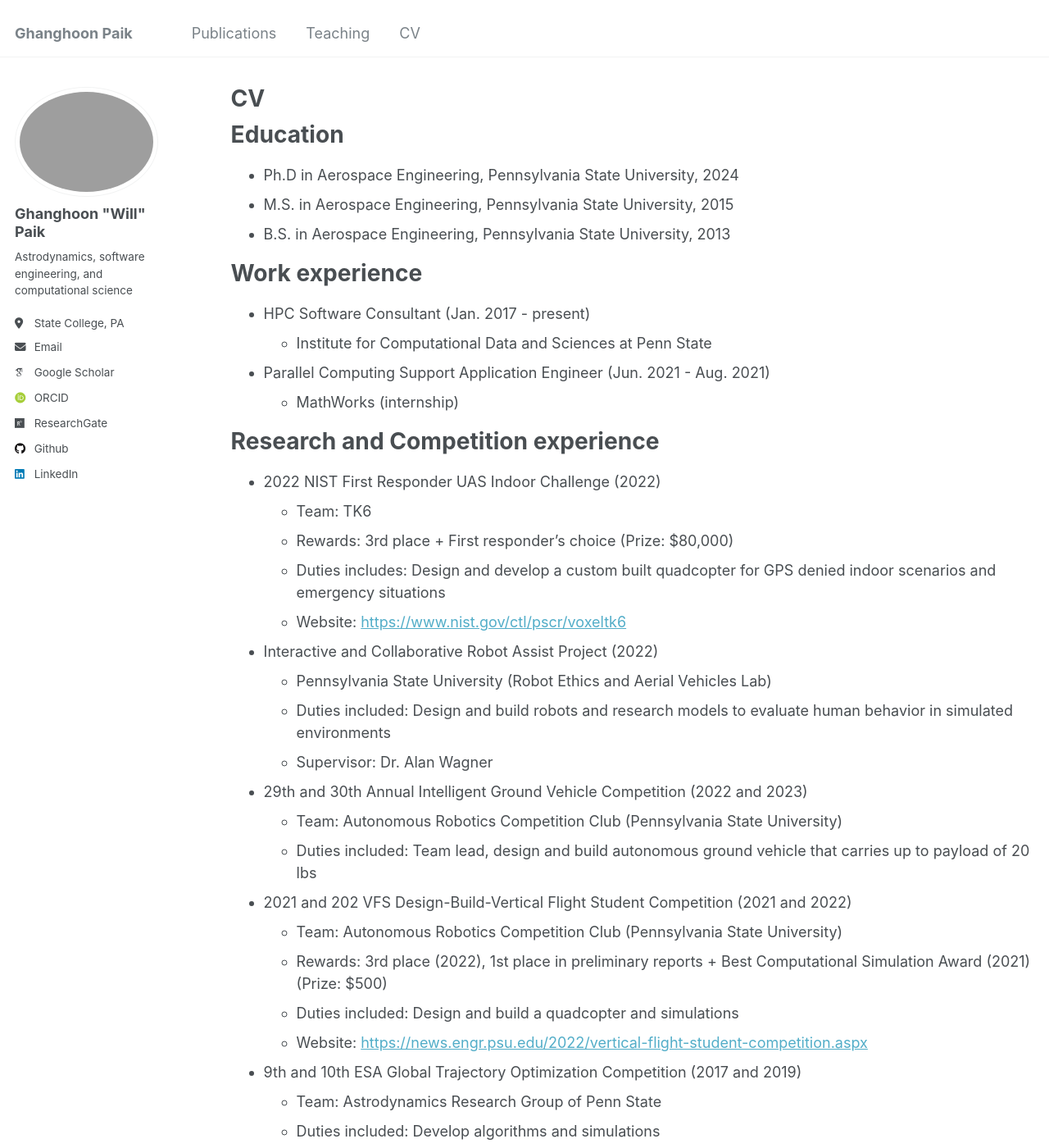
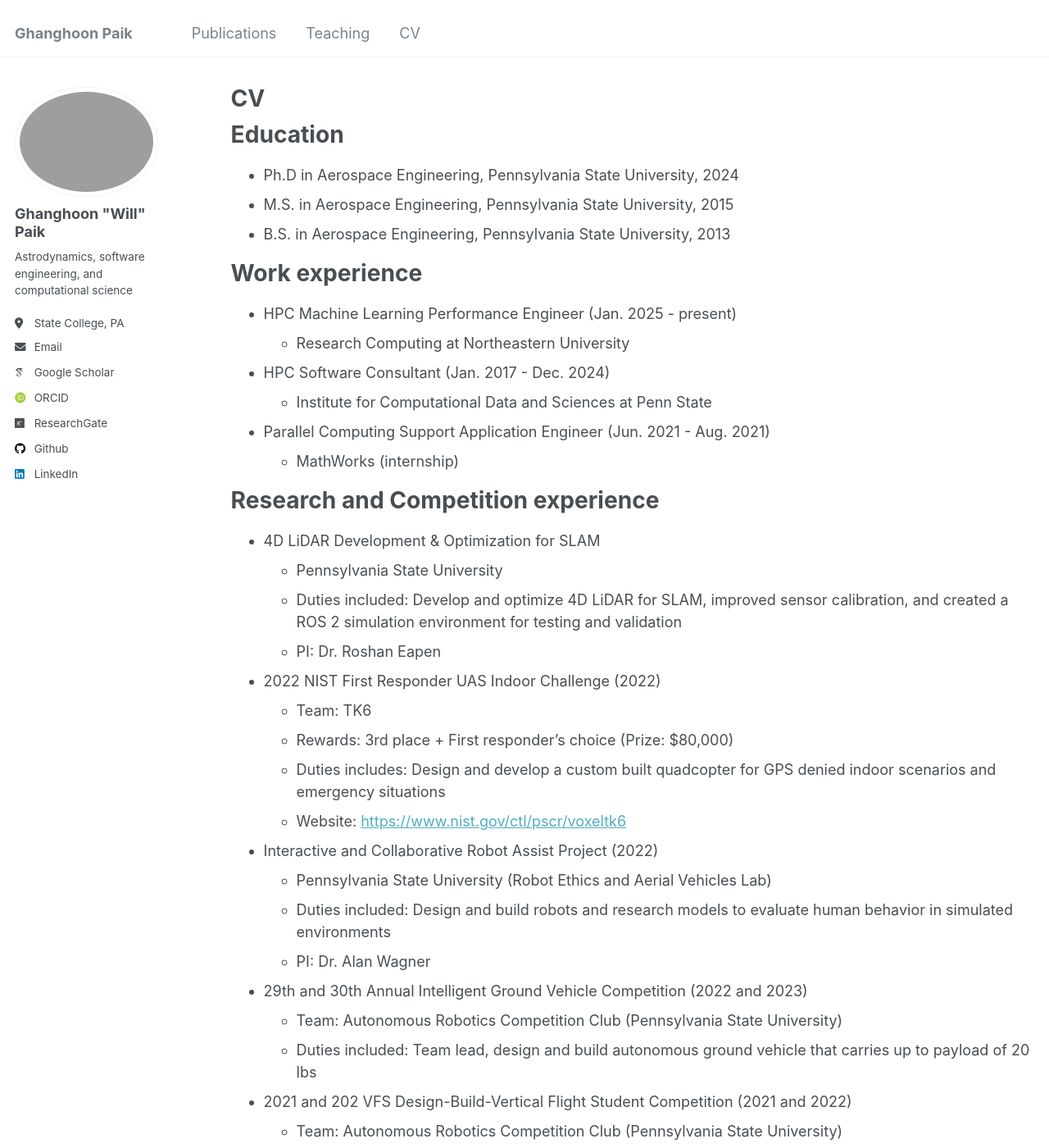
Before and after one commit to willgpaik/willgpaik.github.io, a Jekyll site: the page built from _pages/cv.md, in a window 1280 px wide and 1400 px high. Shown: the whole window at 82% size. Built offline with Jekyll 4.4.1, drawn with Linux system fonts in a browser that asks for light colours; some web fonts are replaced.

Commit message:
cv updates

```diff
--- a/_pages/cv.md
+++ b/_pages/cv.md
@@ -17,7 +17,10 @@ Education
 
 Work experience
 =====
-* HPC Software Consultant (Jan. 2017 - present)
+* HPC Machine Learning Performance Engineer (Jan. 2025 - present)
+    * Research Computing at Northeastern University
+
+* HPC Software Consultant (Jan. 2017 - Dec. 2024)
     * Institute for Computational Data and Sciences at Penn State
 
 * Parallel Computing Support Application Engineer (Jun. 2021 - Aug. 2021)
@@ -25,6 +28,11 @@ Work experience
 
 Research and Competition experience
 ======
+* 4D LiDAR Development & Optimization for SLAM
+    * Pennsylvania State University
+    * Duties included: Develop and optimize 4D LiDAR for SLAM, improved sensor calibration, and created a ROS 2 simulation environment for testing and validation
+    * PI: Dr. Roshan Eapen
+
 * 2022 NIST First Responder UAS Indoor Challenge (2022)
     * Team: TK6
     * Rewards: 3rd place + First responder's choice (Prize: $80,000)
@@ -34,7 +42,7 @@ Research and Competition experience
 * Interactive and Collaborative Robot Assist Project (2022)
     * Pennsylvania State University (Robot Ethics and Aerial Vehicles Lab)
     * Duties included: Design and build robots and research models to evaluate human behavior in simulated environments
-    * Supervisor: Dr. Alan Wagner
+    * PI: Dr. Alan Wagner
 
 * 29th and 30th Annual Intelligent Ground Vehicle Competition (2022 and 2023)
     * Team: Autonomous Robotics Competition Club (Pennsylvania State University)
```
